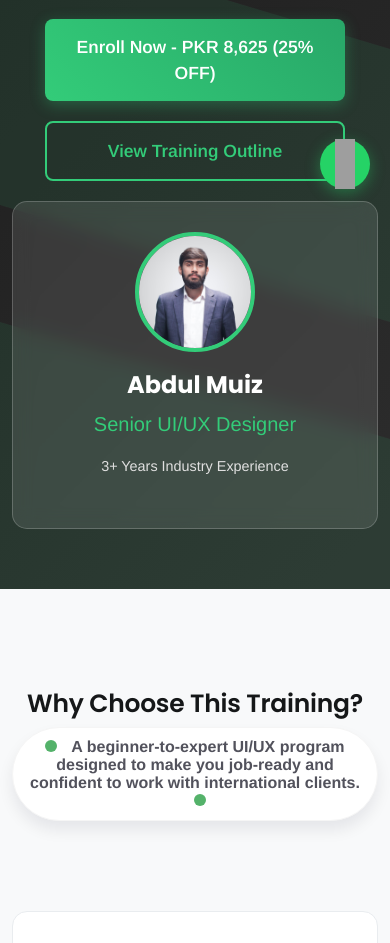
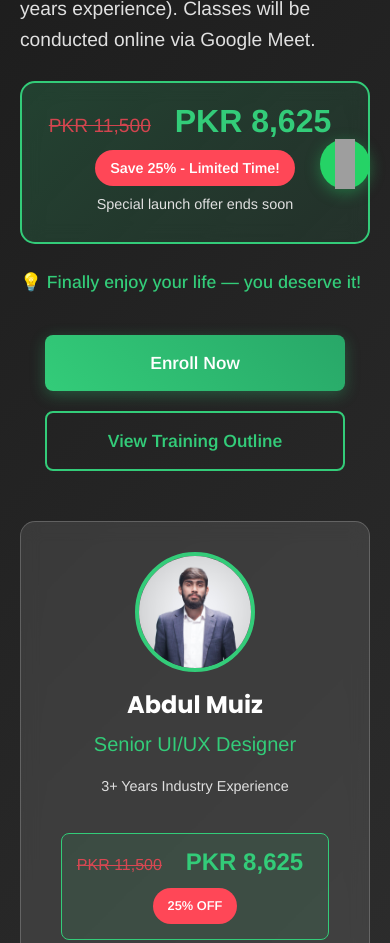
Before and after one commit to Maan619316/TDE, a plain HTML site: page uiux-course.html in a window 390 px wide. Shown: the part 635-1578 px from the top of the page. Drawn offline with nearby package versions, Linux system fonts and the light colour scheme; grey boxes are pictures that could not be loaded; a script that the page names is missing; files whose address does not match are found by name.

Commit message:
Enhance course layout and pricing display: Add responsive styles and update button interactions for improved user experience

```diff
--- a/uiux-course.html
+++ b/uiux-course.html
@@ -55,6 +55,44 @@
         z-index: 2;
       }
 
+      /* Course sections styling */
+      .course-hero {
+        background: linear-gradient(135deg, #1a1a1a 0%, #2d2d2d 100%);
+        padding: 80px 0;
+        color: white;
+      }
+
+      .container {
+        max-width: 1200px;
+        margin: 0 auto;
+        padding: 0 20px;
+      }
+
+      .row {
+        display: flex;
+        flex-wrap: wrap;
+        margin: -15px;
+      }
+
+      .col-lg-8,
+      .col-lg-4 {
+        padding: 15px;
+      }
+
+      .col-lg-8 {
+        flex: 0 0 66.666667%;
+      }
+      .col-lg-4 {
+        flex: 0 0 33.333333%;
+      }
+
+      .text-center {
+        text-align: center;
+      }
+      .mt-60 {
+        margin-top: 60px;
+      }
+
       .course-hero-title {
         font-size: 3.5rem;
         font-weight: 700;
@@ -64,7 +102,7 @@
       }
 
       .course-hero-subtitle {
-        font-size: 1.3rem;
+        font-size: 1.2rem;
         color: #e0e0e0;
         margin-bottom: 20px;
         line-height: 1.6;
@@ -81,28 +119,7 @@
         display: flex;
         gap: 20px;
         flex-wrap: wrap;
-      }
-
-      .course-btn-primary {
-        background: linear-gradient(45deg, #33cc79, #28a768);
-        color: #fff;
-        padding: 15px 30px;
-        border: none;
-        border-radius: 8px;
-        font-size: 1.1rem;
-        font-weight: 600;
-        cursor: pointer;
-        transition: all 0.3s ease;
-        box-shadow: 0 4px 15px rgba(51, 204, 121, 0.3);
-        text-decoration: none;
-        display: inline-block;
-      }
-
-      .course-btn-primary:hover {
-        transform: translateY(-2px);
-        box-shadow: 0 8px 25px rgba(51, 204, 121, 0.4);
-        color: #fff;
-        text-decoration: none;
+        align-items: center;
       }
 
       .course-btn-secondary {
@@ -140,6 +157,106 @@
         object-fit: cover;
         margin: 0 auto 20px;
         border: 4px solid #33cc79;
+      }
+
+      @media (max-width: 768px) {
+        .current-price {
+          font-size: 1.5rem;
+        }
+
+        .col-lg-8,
+        .col-lg-4 {
+          flex: 0 0 100%;
+        }
+      }
+
+      /* Course Button - Only "Enroll Now" */
+      .course-btn-primary {
+        background: linear-gradient(45deg, #33cc79, #28a768);
+        color: #fff;
+        padding: 15px 30px;
+        border: none;
+        border-radius: 8px;
+        font-size: 1.1rem;
+        font-weight: 600;
+        cursor: pointer;
+        transition: all 0.3s ease;
+        box-shadow: 0 4px 15px rgba(51, 204, 121, 0.3);
+        text-decoration: none;
+        display: inline-block;
+      }
+
+      .course-btn-primary:hover {
+        transform: translateY(-2px);
+        box-shadow: 0 8px 25px rgba(51, 204, 121, 0.4);
+        color: #fff;
+        text-decoration: none;
+      }
+
+      /* Pricing Display Components */
+      .price-display {
+        background: rgba(51, 204, 121, 0.1);
+        border: 2px solid #33cc79;
+        padding: 20px;
+        border-radius: 12px;
+        text-align: center;
+        margin: 20px 0;
+      }
+
+      .price-display-compact {
+        background: rgba(51, 204, 121, 0.1);
+        border: 1px solid #33cc79;
+        padding: 15px;
+        border-radius: 8px;
+        text-align: center;
+        margin: 15px 0;
+        display: inline-block;
+      }
+
+      .price-display-hero {
+        background: linear-gradient(
+          135deg,
+          rgba(51, 204, 121, 0.2),
+          rgba(40, 167, 104, 0.1)
+        );
+        border: 2px solid #33cc79;
+        padding: 25px;
+        border-radius: 15px;
+        text-align: center;
+        margin: 25px 0;
+        backdrop-filter: blur(10px);
+      }
+
+      .original-price {
+        font-size: 1.2rem;
+        color: #ff4757;
+        text-decoration: line-through;
+        margin-right: 10px;
+        opacity: 0.8;
+      }
+
+      .current-price {
+        font-size: 2rem;
+        font-weight: 700;
+        color: #33cc79;
+        margin: 0 10px;
+      }
+
+      .discount-badge {
+        background: #ff4757;
+        color: white;
+        padding: 5px 15px;
+        border-radius: 20px;
+        font-size: 0.9rem;
+        font-weight: 600;
+        display: inline-block;
+        margin-top: 10px;
+      }
+
+      .price-text {
+        font-size: 0.9rem;
+        color: #e0e0e0;
+        margin-top: 5px;
       }
 
       /* Countdown Styles */
@@ -415,7 +532,8 @@
       </a>
 
       <!-- Hero Section -->
-      <section class="course-banner">
+      <section class="course-hero">
+        s
         <div class="container">
           <div class="row align-items-center">
             <div class="col-lg-8">
@@ -437,11 +555,18 @@
                 years experience). Classes will be conducted online via Google
                 Meet.
               </p>
-              <div
-                class="course-hero-tagline wow tpfadeUp"
-                data-wow-duration=".7s"
-                data-wow-delay=".7s"
-              >
+
+              <!-- Pricing Display 1: Hero Section -->
+              <div class="price-display-hero">
+                <div>
+                  <span class="original-price">PKR 11,500</span>
+                  <span class="current-price">PKR 8,625</span>
+                </div>
+                <div class="discount-badge">Save 25% - Limited Time!</div>
+                <div class="price-text">Special launch offer ends soon</div>
+              </div>
+
+              <div class="course-hero-tagline">
                 💡 Finally enjoy your life — you deserve it!
               </div>
               <div
@@ -454,7 +579,7 @@
                   target="_blank"
                   class="course-btn-primary"
                 >
-                  Enroll Now - PKR 8,625 (25% OFF)
+                  Enroll Now
                 </a>
                 <a href="#curriculum" class="course-btn-secondary">
                   View Training Outline
@@ -479,6 +604,21 @@
                 <p style="color: #e0e0e0; font-size: 0.9rem">
                   3+ Years Industry Experience
                 </p>
+
+                <!-- Pricing Display 2: Instructor Card -->
+                <div class="price-display-compact">
+                  <div>
+                    <span class="original-price" style="font-size: 1rem"
+                      >PKR 11,500</span
+                    >
+                    <span class="current-price" style="font-size: 1.5rem"
+                      >PKR 8,625</span
+                    >
+                  </div>
+                  <div class="discount-badge" style="font-size: 0.8rem">
+                    25% OFF
+                  </div>
+                </div>
               </div>
             </div>
           </div>
@@ -654,20 +794,42 @@
               </ul>
             </div>
           </div>
+      </section>
+       <section style="background: #2d2d2d; padding: 60px 0; color: white">
+        <div class="container">
+          <div class="text-center">
+            <h2 style="margin-bottom: 30px; color: white">🚀 Launch Special Pricing</h2>
 
-          <!-- Second Enroll Now Button -->
-          <div class="text-center mt-60">
+            <!-- Pricing Display 3: Middle Section -->
+            <div class="price-display">
+              <div style="margin-bottom: 15px">
+                <span class="original-price">Original Price: PKR 11,500</span>
+              </div>
+              <div style="margin-bottom: 15px">
+                <span class="current-price">Your Price: PKR 8,625</span>
+              </div>
+              <div class="discount-badge">
+                You Save PKR 2,875 (25% Discount)
+              </div>
+              <div class="price-text">Limited time offer - Don't miss out!</div>
+            </div>
+
+            <p style="margin: 30px 0; font-size: 1.1rem; color: #e0e0e0">
+              Join hundreds of students who are already transforming their
+              careers
+            </p>
+
+            <!-- Updated Button - Only "Enroll Now" -->
             <a
               href="https://forms.gle/QVa23vtErwdGefvj7"
               target="_blank"
               class="course-btn-primary"
             >
-              Enroll Now - PKR 8,625 (25% OFF)
+              Enroll Now
             </a>
           </div>
         </div>
       </section>
-
       <!-- Have a Question Section -->
       <section class="whatsapp-cta">
         <div class="container text-center">
```
Also changed, not shown: assets/css/style.css.
